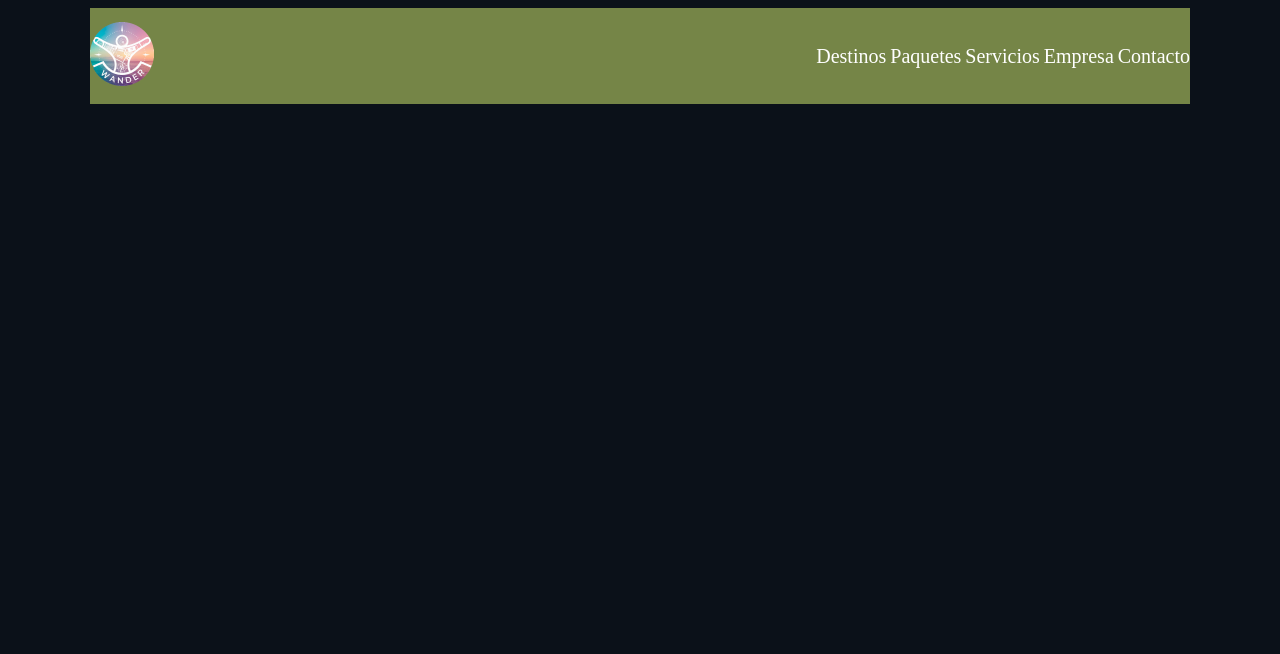
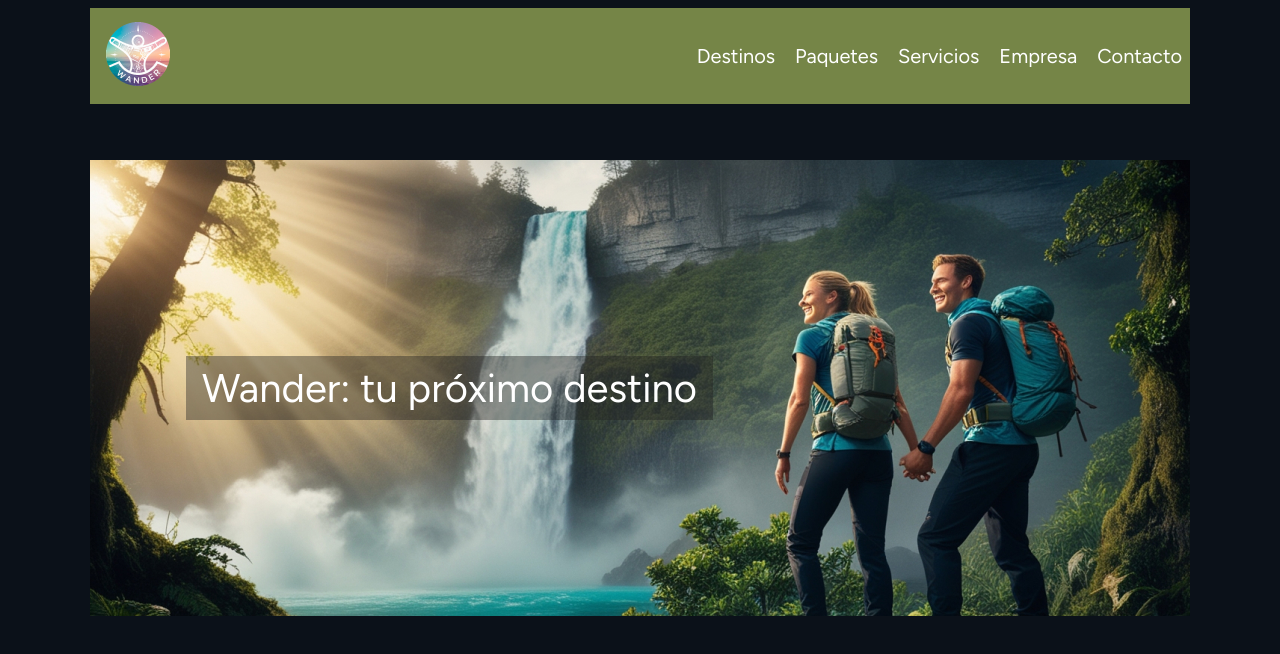
Before and after one commit to exegeses/html-74378, a plain HTML site: page _proyecto/index.html in a window 1280 px wide. Drawn offline with Linux system fonts and the light colour scheme.

Commit message:
proyecto integrador - hero-banner

```diff
--- a/_proyecto/css/estilos.css
+++ b/_proyecto/css/estilos.css
@@ -1,6 +1,9 @@
+@import url('https://fonts.googleapis.com/css2?family=Figtree:ital,wght@0,300..900;1,300..900&display=swap');
+
 body{
     background-color: hsl(214, 39%, 7%);
     color: hsl(74, 51, 80);
+    font-family: Figtree, sans-serif;
 }
 header{
     width: 1100px;
@@ -14,7 +17,12 @@ header{
     align-items: center;
 }
 
+    header img{
+        margin-left: 16px;
+    }
+
     header nav a{
+        margin: 8px;
         font-size: 20px;
         color: #fff;
         text-decoration: none; /* quitar subrayado */
@@ -25,6 +33,26 @@ main{
     height: 700px;
     margin: auto;
 }
+
+/* hero banner */
+#hero{
+    height: 456px;
+    margin-top: 56px;
+    background-image: url(../imgs/hero-image.jpg);
+
+    display: flex;
+    align-items: center;
+}
+    #hero h1{
+        margin-left: 96px;
+        padding: 8px 16px;
+        background-color: hsla(0, 0%, 12%, .4);
+        font-size: 40px;
+        font-weight: 400;
+        color: hsl(0, 0%, 100%);
+    }
+
+
 footer{
     width: 1100px;
     height: 136px;
--- a/_proyecto/index.html
+++ b/_proyecto/index.html
@@ -24,6 +24,10 @@
     </header>
     <main>
 
+        <section id="hero">
+            <h1>Wander: tu próximo destino</h1>
+        </section>
+
     </main>
     <footer></footer>
 </body>
--- /dev/null
+++ b/clase6/css/linea-bloque.css
@@ -0,0 +1,27 @@
+@import url('https://fonts.googleapis.com/css2?family=Figtree:ital,wght@0,300..900;1,300..900&display=swap');
+
+body{
+    font-size: 24px;
+    font-family: Figtree, sans-serif;
+}
+
+main{
+    width: 768px;
+}
+
+a{
+    background-color: #efd4ba;
+    width: 200px;
+    height: 40px;
+}
+
+article{
+    background-color: #e99999;
+    border: 1px solid #975c5c;
+    width: 200px;
+    height: 60px;
+}
+
+img{
+    width: 64px;
+}
--- /dev/null
+++ b/clase6/css/margen.css
@@ -0,0 +1,20 @@
+@import url('https://fonts.googleapis.com/css2?family=Figtree:ital,wght@0,300..900;1,300..900&display=swap');
+
+body{
+    width: 768px;
+    margin: auto;
+    background-color: #ebc5fe;
+    font-size: 24px;
+    font-family: Figtree, sans-serif;
+}
+
+#primero{
+    background-color: #fff;
+
+    /*display: flex;
+    justify-content: space-between;
+    justify-content: center;*/
+}
+    #primero img{
+        margin: 32px;
+    }
```
Also changed, not shown: clase6/linea-bloque.html (added, +52 -0 lines), clase6/margen.html (added, +26 -0 lines), _proyecto/imgs/hero-image.jpg (added), clase6/imgs/scooter.png (added).
